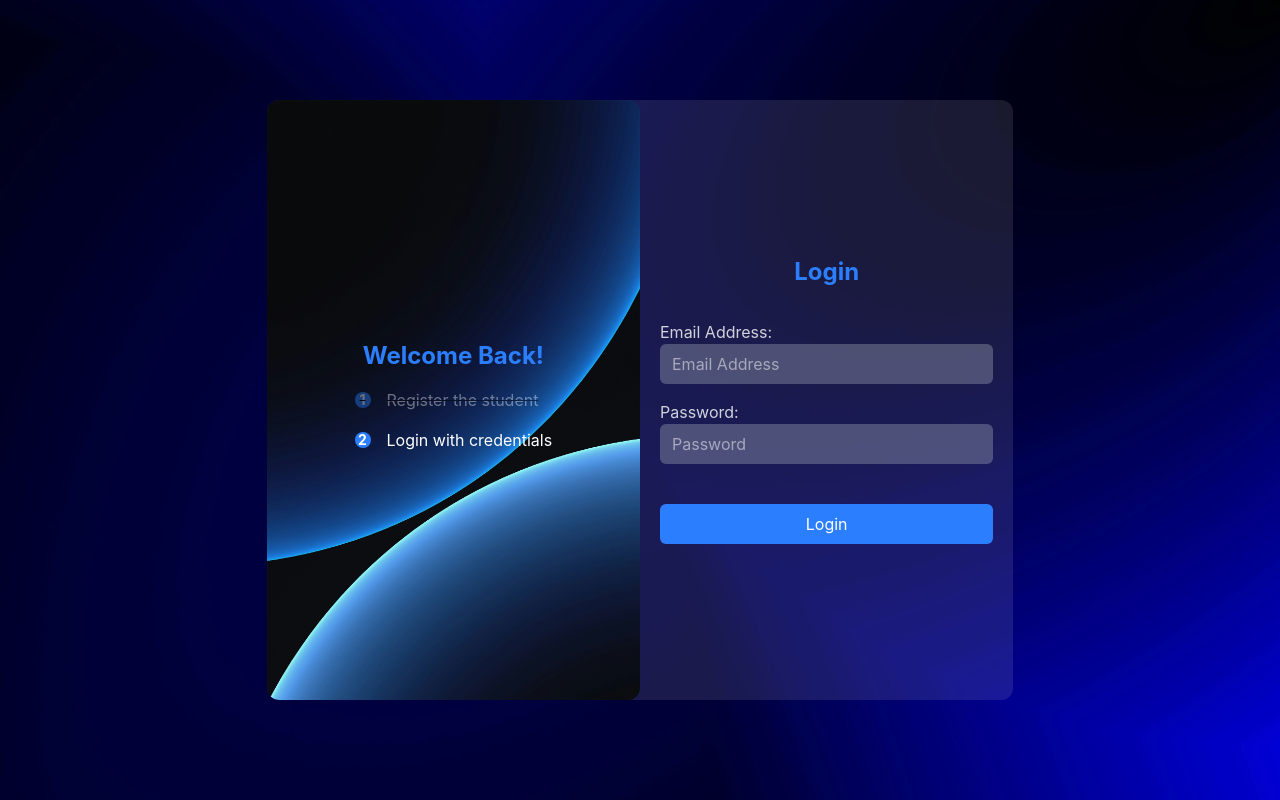
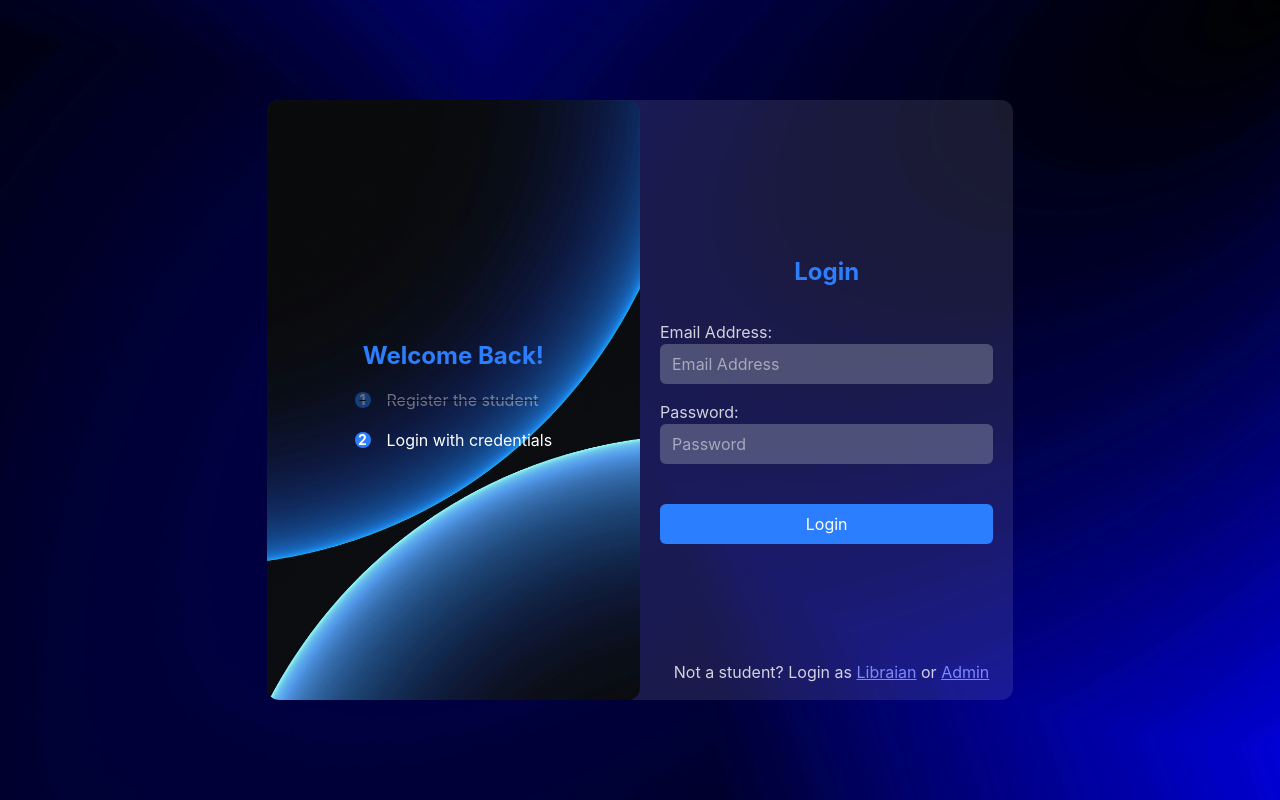
Before and after one commit to Hana-Haneefa/library_management_system, a React app in the folder frontend/: page /student-login in a window 1280 px wide. Built offline with nearby package versions, Linux system fonts and the light colour scheme; the HTML template or start-up script is replaced by a standard one.

Commit message:
add headuser login links to student login and fix book management page

```diff
--- a/frontend/src/App.jsx
+++ b/frontend/src/App.jsx
@@ -37,10 +37,14 @@ function App() {
       {/* student management */}
       <Route path="/admin-dashboard" element={<AdminDashboard />} />
       <Route path="/add-student" element={<AddStudentForm />} />
-      <Route path="/student-login" element={<StudentLogin />} />
 
       {/* librarian management */}
       <Route path="/add-librarian" element={<AddLibrarianForm />} />
+
+      {/* login routes */}
+      <Route path="/student-login" element={<StudentLogin />} />
+      <Route path="/librarian-login" element={<LibrarianLogin />} />
+      <Route path="/admin-login" element={<AdminLogin />} />
     </Routes>
   );
 }
--- a/frontend/src/components/Profile.jsx
+++ b/frontend/src/components/Profile.jsx
@@ -189,7 +189,7 @@ export function Profile() {
                   <span className="inline-block w-16 mt-1 text-xs font-semibold bg-blue-100 text-blue-700 px-3 py-0.5 rounded-full pb-1">
                     {profileData?.role ?? "Student"}
                   </span>
-                  <h1 className="text-2xl font-bold text-white px-4 rounded-lg bg-linear-to-b from-white/20 to-black/20 pb-1">
+                  <h1 className="text-2xl font-bold text-white px-4 rounded-lg shadow-md pb-1 backdrop-blur-md">
                     {profileData?.name ?? "Student"}
                   </h1>
                   <p className="text-sm text-blue-500 font-medium">
--- a/frontend/src/components/adminManage/BookManageSec.jsx
+++ b/frontend/src/components/adminManage/BookManageSec.jsx
@@ -1,4 +1,4 @@
-// import QRcode from "qrcode";
+import QRcode from "qrcode";
 import { useEffect, useState, useRef } from "react";
 import exportIcon from "../../images/icons/export.png";
 import plusIcon from "../../images/icons/plus.png";
@@ -15,7 +15,7 @@ function QRCell({ value }) {
   useEffect(() => {
     if (canvasRef.current && value) {
       QRcode.toCanvas(canvasRef.current, value, {
-        width: 20,
+        width: 60,
         margin: 1,
         color: {
           dark: "#ffffff", //QR dots white
@@ -31,8 +31,8 @@ function QRCell({ value }) {
     <canvas
       ref={canvasRef}
       style={{
-        width: "60px",
-        height: "60px",
+        width: "50px",
+        height: "50px",
         justifySelf: "center",
         cursor: "pointer",
       }}
@@ -58,7 +58,7 @@ function BookManageSec() {
 
   const bookmng = Animation(500);
 
-  // ── fetch all books ──────────────────────────────────────────────────────
+  //  fetch all books from the db
   const fetchBooks = async () => {
     try {
       const res = await fetch("http://localhost:5000/api/books/all-books", {
@@ -77,7 +77,7 @@ function BookManageSec() {
     fetchBooks();
   }, []);
 
-  // ── form open / close ────────────────────────────────────────────────────
+  //  form open and close
   const openForm = () => {
     setShowForm(true);
     setTimeout(() => setAnimate(true), 10);
@@ -100,12 +100,12 @@ function BookManageSec() {
     }, 300);
   };
 
-  // ── input change ─────────────────────────────────────────────────────────
+  // input change
   const handleChange = (e) => {
     setFormData({ ...formData, [e.target.name]: e.target.value });
   };
 
-  // ── submit ───────────────────────────────────────────────────────────────
+  // submit
   const handleSubmit = async () => {
     const data = new FormData();
     data.append("title", formData.title);
@@ -140,7 +140,7 @@ function BookManageSec() {
     }
   };
 
-  // ── status badge color ───────────────────────────────────────────────────
+  // status batch color
   const statusStyle = (status) => {
     if (status === "borrowed") return "border-orange-600 text-orange-500";
     if (status === "lost") return "border-red-600 text-red-500";
@@ -149,7 +149,7 @@ function BookManageSec() {
 
   return (
     <div className="booksMng" ref={bookmng}>
-      x{/* options */}
+      {/* options */}
       <div className="options flex gap-2 justify-end">
         <button className="px-4 py-2 border-2 border-white/60 text-white font-semibold rounded-lg flex gap-2 items-center justify-center cursor-pointer">
           <img src={exportIcon} alt="" className="w-5 h-5" />
--- a/frontend/src/components/studentManage/studentLogin.jsx
+++ b/frontend/src/components/studentManage/studentLogin.jsx
@@ -138,7 +138,7 @@ function StudentLogin() {
         {/* right side */}
         <div
           ref={rightRef}
-          className="right flex flex-col w-1/2 h-full items-center justify-center px-5 text-white/80"
+          className="right flex flex-col w-1/2 h-full items-center justify-center px-5 text-white/80 relative "
         >
           <h2 className="col-span-2 w-full font-bold text-blue-500 text-center font-sans text-2xl">
             Login
@@ -184,6 +184,24 @@ function StudentLogin() {
               {loading ? "Loading..." : "Login"}
             </button>
           </form>
+          <div className="otherLogins absolute bottom-4 right-6">
+            <p>
+              Not a student? Login as{" "}
+              <span
+                className="underline text-indigo-400"
+                onClick={() => navigate("/librarian-login")}
+              >
+                Libraian
+              </span>{" "}
+              or{" "}
+              <span
+                className="underline text-indigo-400"
+                onClick={() => navigate("/admin-login")}
+              >
+                Admin
+              </span>
+            </p>
+          </div>
         </div>
       </div>
     </div>
```
